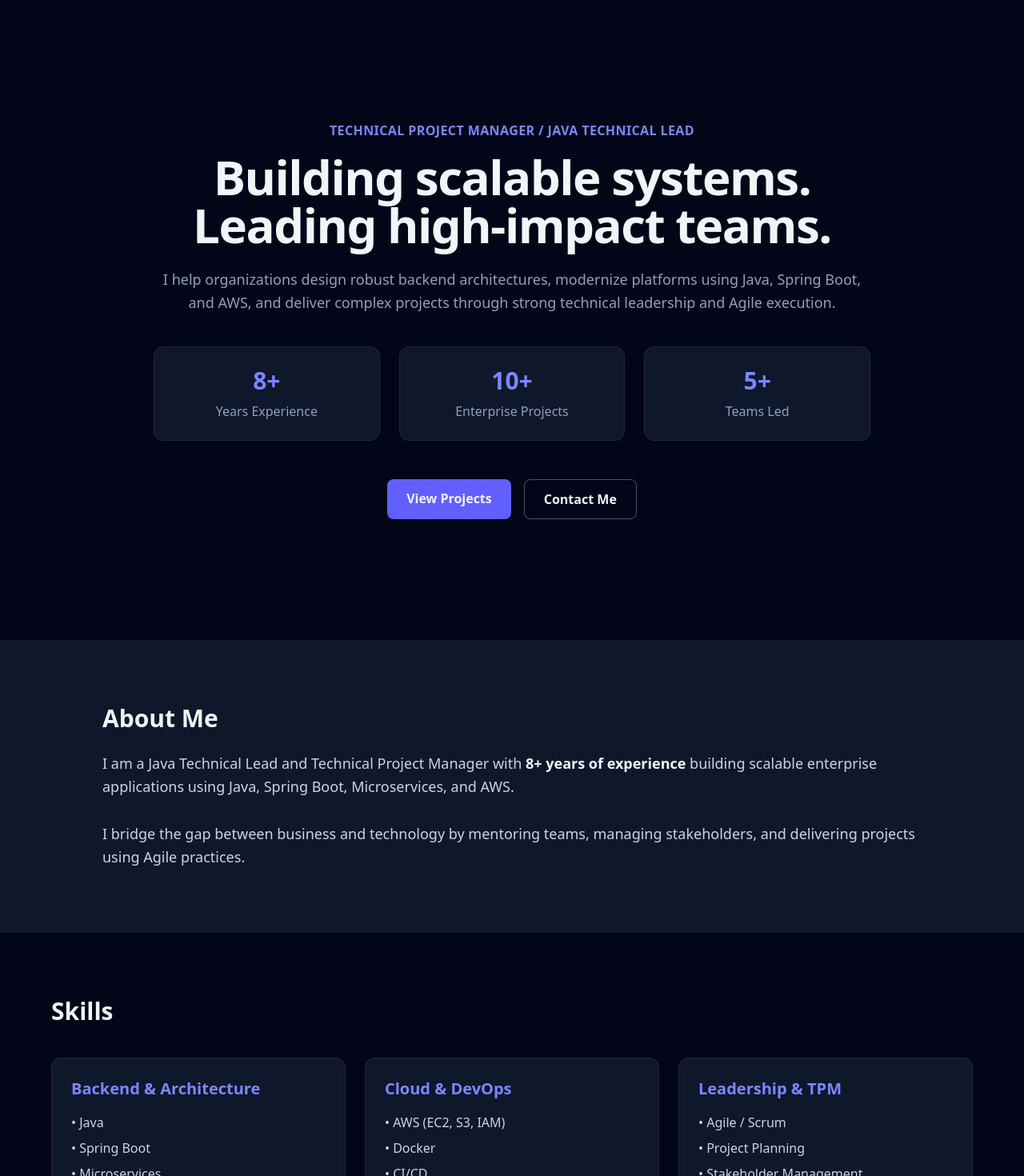
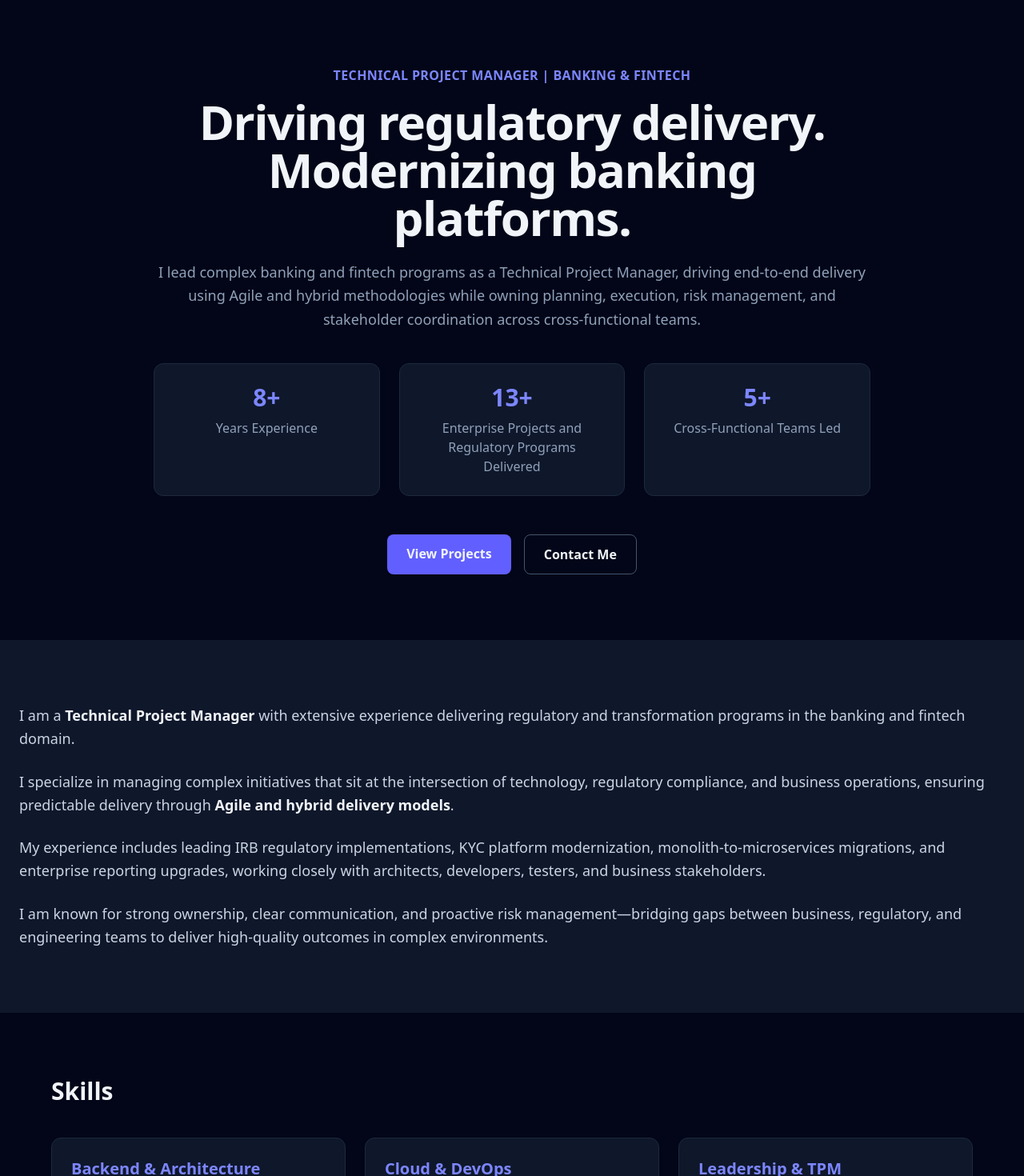
Before and after one commit to mehjbee0506/mehjbee-portfolio, a React (Vite) app: page / in a window 1280 px wide. Shown: the top 1470 px of the page at 80% size. Built offline with nearby package versions, Linux system fonts and the light colour scheme.

Commit message:
Align portfolio profile to Technical Project Manager role

```diff
--- a/index.html
+++ b/index.html
@@ -4,7 +4,7 @@
     <meta charset="UTF-8" />
     <link rel="icon" type="image/svg+xml" href="/favicon.svg" />
     <meta name="viewport" content="width=device-width, initial-scale=1.0" />
-    <title>Mehjbee | Java TPM & Architect</title>
+    <title>Mehjbee | Technical Project Manager</title>
   </head>
   <body>
     <div id="root"></div>
--- a/src/components/About.jsx
+++ b/src/components/About.jsx
@@ -1,19 +1,34 @@
 export default function About() {
   return (
     <section className="py-20 px-6 bg-slate-900">
-      <div className="max-w-5xl mx-auto">
-        <h3 className="text-3xl font-bold mb-6">About Me</h3>
+      <div className="space-y-6 text-lg text-slate-300 leading-relaxed">
+  <p>
+    I am a <span className="text-slate-100 font-semibold">
+    Technical Project Manager</span> with extensive experience delivering
+    regulatory and transformation programs in the banking and fintech domain.
+  </p>
 
-        <p className="text-lg text-slate-300 leading-relaxed">
-          I am a Java Technical Lead and Technical Project Manager with
-          <span className="font-semibold text-slate-100"> 8+ years of experience </span>
-          building scalable enterprise applications using Java, Spring Boot,
-          Microservices, and AWS.
-          <br /><br />
-          I bridge the gap between business and technology by mentoring teams,
-          managing stakeholders, and delivering projects using Agile practices.
-        </p>
-      </div>
+  <p>
+    I specialize in managing complex initiatives that sit at the intersection
+    of technology, regulatory compliance, and business operations, ensuring
+    predictable delivery through <span className="text-slate-100 font-semibold">
+    Agile and hybrid delivery models</span>.
+  </p>
+
+  <p>
+    My experience includes leading IRB regulatory implementations, KYC platform
+    modernization, monolith-to-microservices migrations, and enterprise reporting
+    upgrades, working closely with architects, developers, testers, and business
+    stakeholders.
+  </p>
+
+  <p>
+    I am known for strong ownership, clear communication, and proactive risk
+    management—bridging gaps between business, regulatory, and engineering teams
+    to deliver high-quality outcomes in complex environments.
+  </p>
+</div>
+
     </section>
   )
 }
--- a/src/components/Intro.jsx
+++ b/src/components/Intro.jsx
@@ -11,27 +11,24 @@ export default function Intro() {
       >
         {/* Headline */}
         <p className="text-indigo-400 font-semibold tracking-wide uppercase">
-           Technical Project Manager / Java Technical Lead
+           Technical Project Manager | Banking & Fintech
         </p>
 
         <h1 className="mt-4 text-5xl md:text-6xl font-extrabold tracking-tight">
-          Building scalable systems.<br />
-          Leading high-impact teams.
+          Driving regulatory delivery.<br />
+          Modernizing banking platforms.
         </h1>
 
         <p className="mt-6 text-lg text-slate-400 leading-relaxed">
-          I help organizations design robust backend architectures,
-          modernize platforms using Java, Spring Boot, and AWS,
-          and deliver complex projects through strong technical leadership
-          and Agile execution.
+          I lead complex banking and fintech programs as a Technical Project Manager, driving end-to-end delivery using Agile and hybrid methodologies while owning planning, execution, risk management, and stakeholder coordination across cross-functional teams.
         </p>
 
         {/* STATS */}
         <div className="mt-10 grid grid-cols-1 sm:grid-cols-3 gap-6 text-center">
           {[
             { value: "8+", label: "Years Experience" },
-            { value: "10+", label: "Enterprise Projects" },
-            { value: "5+", label: "Teams Led" },
+            { value: "13+", label: "Enterprise Projects and Regulatory Programs Delivered" },
+            { value: "5+", label: "Cross-Functional Teams Led" },
           ].map((stat, idx) => (
             <motion.div
               key={idx}
```
